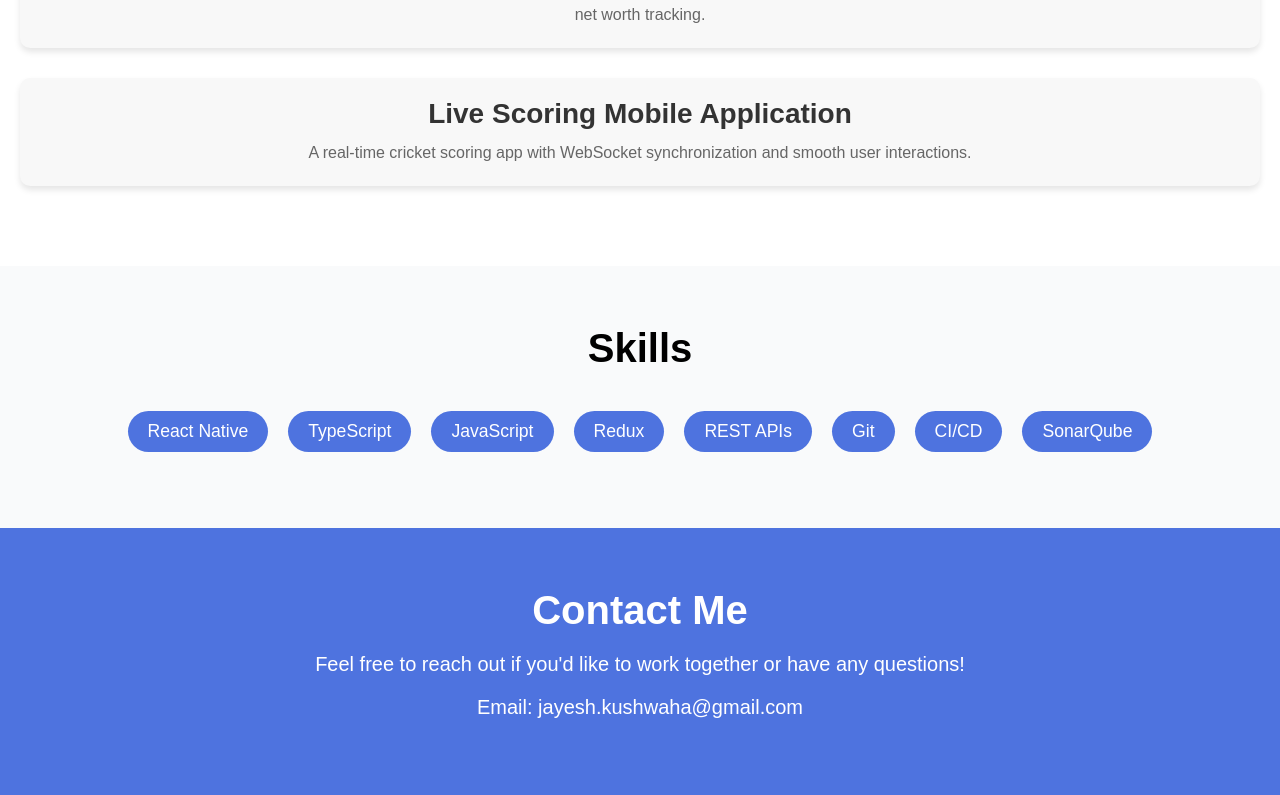
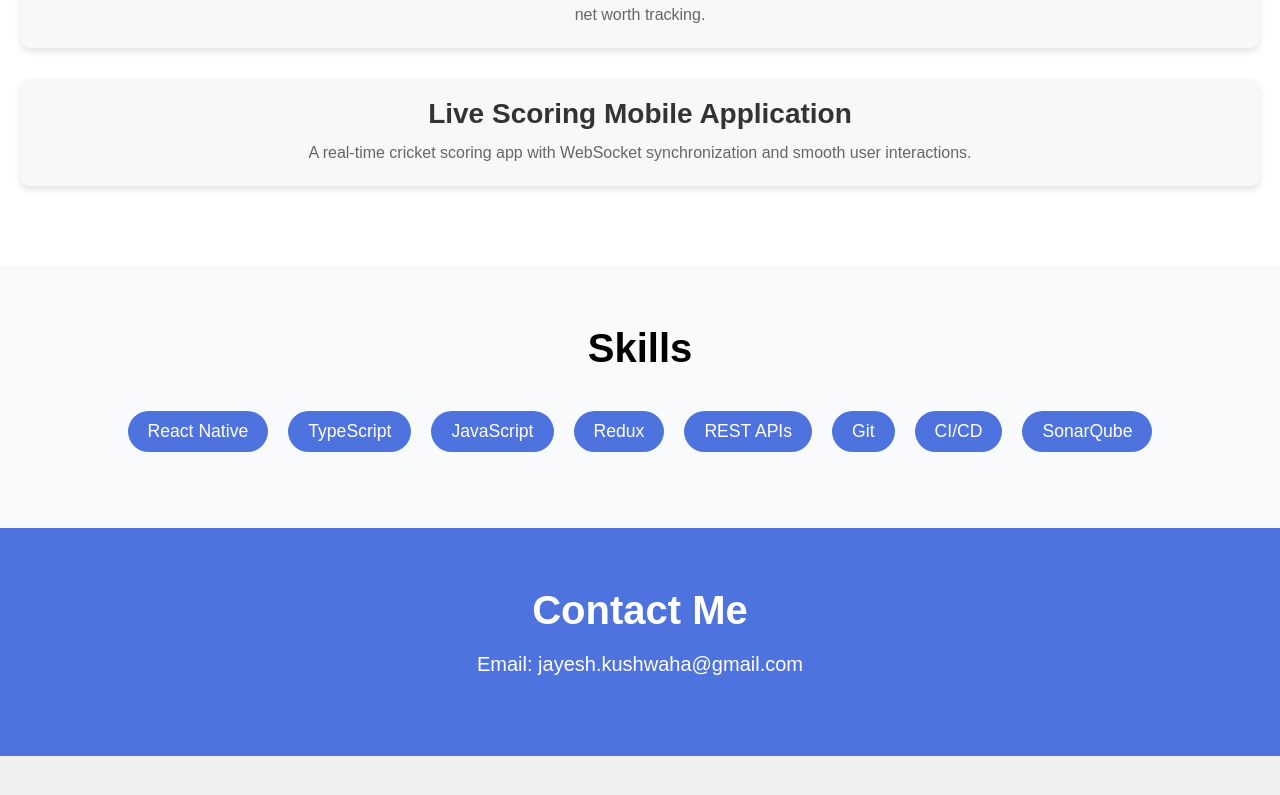
Before and after one commit to Jayeshkushwaha/React, a React (Create React App) app: page / in a window 1280 px wide. Shown: the part 855-1650 px from the top of the page. After the commit the page ends 1611 px from the top, so only its background shows below. Built offline with nearby package versions, Linux system fonts and the light colour scheme.

Commit message:
Remove feel free

```diff
--- a/src/components/Contact.js
+++ b/src/components/Contact.js
@@ -4,7 +4,6 @@ const Contact = () => {
   return (
     <div id="contact">
       <h2>Contact Me</h2>
-      <p>Feel free to reach out if you'd like to work together or have any questions!</p>
       <p>Email: jayesh.kushwaha@gmail.com</p>
     </div>
   );
```
